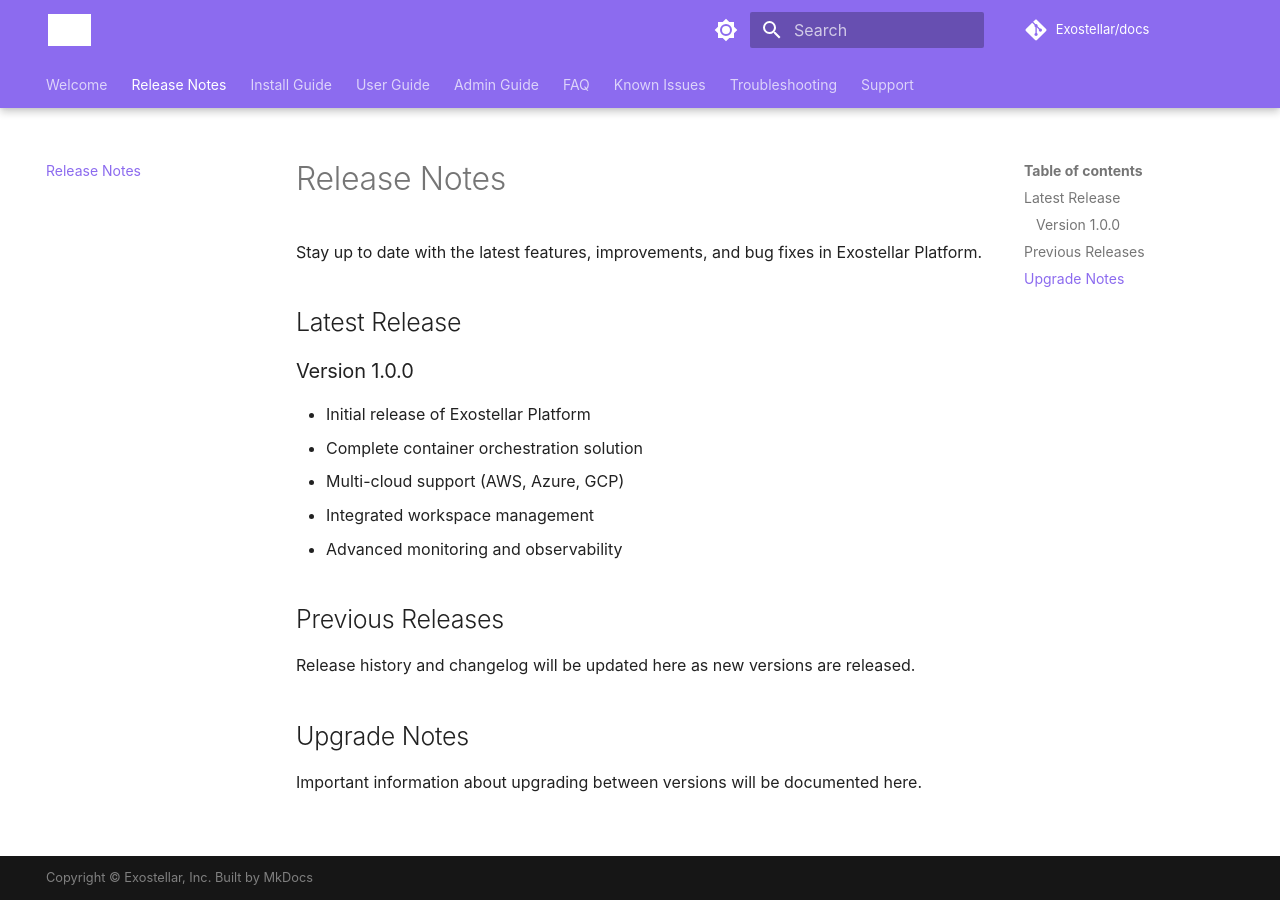
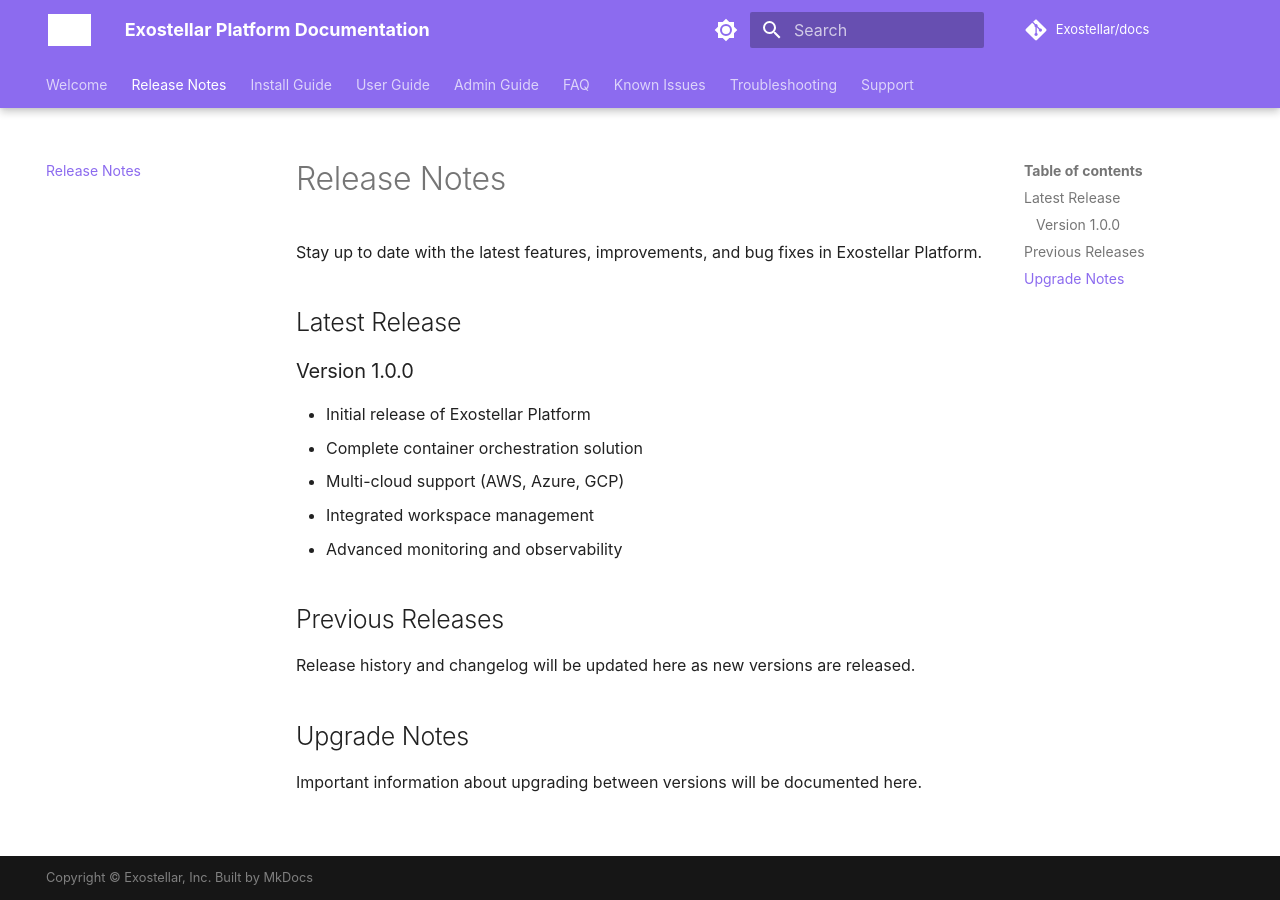
Before and after one commit to Exostellar/docs, an MkDocs documentation site: the page built from docs/release-notes.md, in a window 1280 px wide. Built offline with MkDocs 1.6.1 and Material for MkDocs 9.7.7, drawn with Linux system fonts in a browser that asks for light colours; some web fonts are replaced; comment, search, counter and statistics services are not loaded; grey boxes are pictures that could not be loaded.

Commit message:
Fix site_url and site_name in mkdocs.yml

```diff
--- a/mkdocs.yml
+++ b/mkdocs.yml
@@ -1,6 +1,6 @@
-site_name: ""
+site_name: "Exostellar Platform Documentation"
 site_description: Complete guide to deploying and managing Exostellar Platform
-site_url: http://localhost:8000
+site_url: https://exostellar-exostellar-documentation.readthedocs-hosted.com/en/latest/
 
 repo_url: https://github.com/Exostellar/docs/
 repo_name: Exostellar/docs
```
